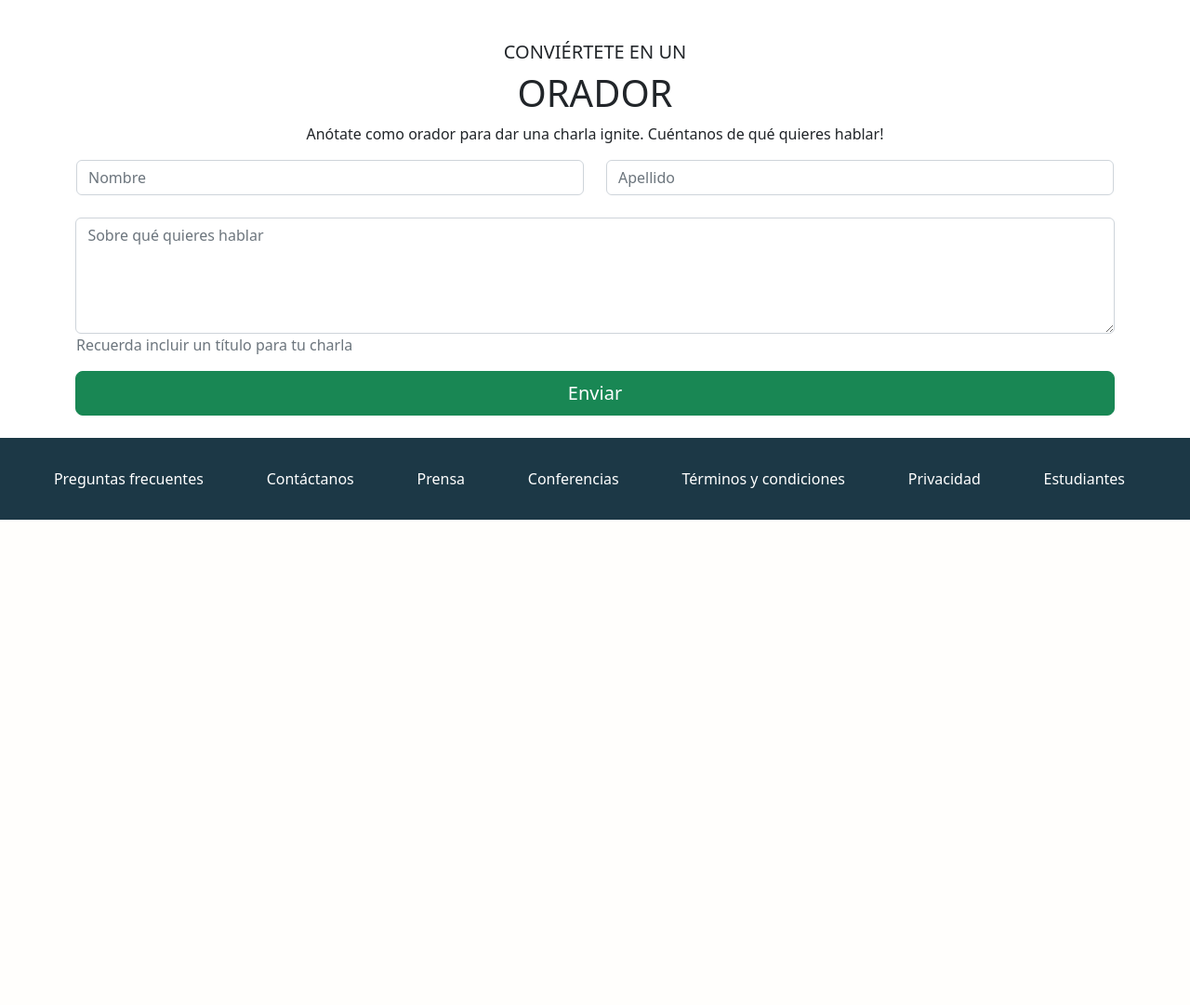
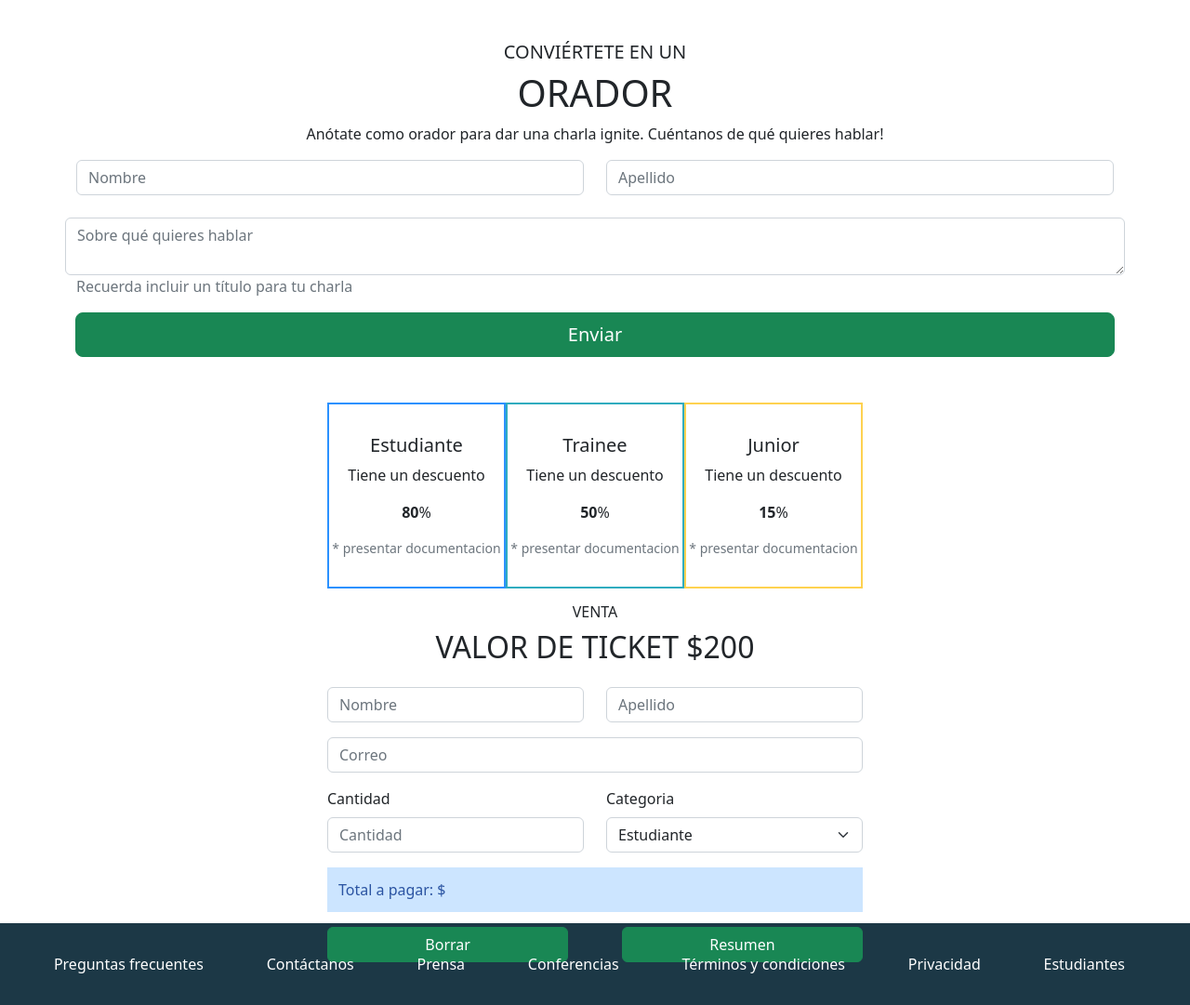
Before and after one commit to XabierGallardo/PHP-Exercices, a PHP site: page /FullStack-PHP-CAC/TP3_IntegradorFront/index.html in a window 1280 px wide. Shown: the part 2819-3900 px from the top of the page at 93% size. Before the commit the page ends 3378 px from the top, so only its background shows below. Run offline with PHP 8.4, Linux system fonts and the light colour scheme.

Commit message:
Added Tickets app, completed TP Integrador JavaScript II

```diff
--- a/FullStack-PHP-CAC/TP3_IntegradorFront/estilos.css
+++ b/FullStack-PHP-CAC/TP3_IntegradorFront/estilos.css
@@ -113,6 +113,58 @@
     text-decoration-style: dotted;
 }
 
+/* Bloque 5 Tickets*/
+#tickets {
+    display: flex;
+    flex-direction: column;
+    align-items: center;
+    height: 70vh;
+    margin-top: 2%;
+}
+#tickets_botones-general {
+    display: flex;
+    width: 45%;
+    justify-content: space-around;
+    align-items: center;
+}
+
+#tickets_botones-general span {
+    font-weight: bold;
+}
+
+.tickets_boton {
+    display: flex;
+    flex-direction: column;
+    justify-content: center;
+    align-items: center;
+    height: 200px;
+    width: 200px;
+}
+
+#tickets_botones1 { border: 2px solid #2b91ff;}
+#tickets_botones2 { border: 2px solid #30acbf;}
+#tickets_botones3 { border: 2px solid #fed250;}
+
+
+
+#tickets_formulario-general {
+    width: 45%;
+}
+
+#tickets_formulario-botones input {
+    width: 45%;
+}
+
+.formulario-intro { text-align: center;}
+
+.formulario-resultado {
+    background-color: #cce5ff;
+    color: #2b54a2;
+    width: 96%;
+    padding: 2%;
+    margin-top: 5px;
+    margin: 0 auto;
+}
 
 
 /* Footer */
--- a/FullStack-PHP-CAC/TP3_IntegradorFront/index.html
+++ b/FullStack-PHP-CAC/TP3_IntegradorFront/index.html
@@ -28,19 +28,19 @@
             </li>
 
             <li class="nav-item">
-                <a class="nav-link text-muted" href="#">Los oradores</a>
+                <a class="nav-link text-muted" href="#oradores">Los oradores</a>
             </li>
 
             <li class="nav-item">
-                <a class="nav-link text-muted" href="#">El lugar y la fecha</a>
+                <a class="nav-link text-muted" href="#bsas">El lugar y la fecha</a>
             </li>
 
             <li class="nav-item">
-                <a class="nav-link text-muted" href="#">Conviértete en orador</a>
+                <a class="nav-link text-muted" href="#formulario">Conviértete en orador</a>
             </li>
 
             <li class="nav-item">
-                <a class="nav-link text-success" href="#">Comprar tickets</a>
+                <a class="nav-link text-success" href="#tickets">Comprar tickets</a>
             </li>
         </ul>
     </div>
@@ -120,7 +120,7 @@
 
 
     <!-- Bloque 4 Formulario -->
-    <div class="container pt-4 pb-4" id="oradores">
+    <div class="container pt-4 pb-4" id="formulario">
         <div class="container oradores-presentacion">
             <h5>CONVIÉRTETE EN UN</h5>
             <h1>ORADOR</h1>
@@ -146,6 +146,82 @@
             </div>
         </form>
     </div>
+
+
+
+
+    <!--Bloque 5 Tickets-->
+    <div id="tickets">
+
+        <div id="tickets_botones-general">
+
+            <div id="tickets_botones1" class="tickets_boton">
+                <h5>Estudiante</h5>
+                <p>Tiene un descuento</p>
+                <p><span id="tickets_botones-precio1">80</span>%</p>
+                <small class="text-secondary">* presentar documentacion</small>
+            </div>
+
+            <div id="tickets_botones2" class="tickets_boton">
+                <h5>Trainee</h5>
+                <p>Tiene un descuento</p>
+                <p><span id="tickets_botones-precio2">50</span>%</p>
+                <small class="text-secondary">* presentar documentacion</small>
+            </div>
+
+            <div id="tickets_botones3" class="tickets_boton">
+                <h5>Junior</h5>
+                <p>Tiene un descuento</p>
+                <p><span id="tickets_botones-precio3">15</span>%</p>
+                <small class="text-secondary">* presentar documentacion</small>
+            </div>
+        </div>
+
+        <div id="tickets_formulario-general" class="pt-3">
+            <p class="formulario-intro h6">VENTA</p>
+            <p class="formulario-intro h2">VALOR DE TICKET $200</p>
+            <form>
+                <div class="row d-flex justify-content-between">
+
+                    <div class="col pt-3">
+                        <input type="text" class="form-control" placeholder="Nombre" name="nombre">
+                    </div>
+
+                    <div class="col pt-3">
+                        <input type="text" class="form-control" placeholder="Apellido" name="apellido">
+                    </div>
+
+
+                    <div class="pt-3">
+                        <input type="email" class="form-control" placeholder="Correo" name="correo">
+                    </div>
+
+                    <div class="col pt-3 pb-3">
+                        <label for="cantidad" class="form-label">Cantidad</label>
+                        <input type="number" class="form-control" placeholder="Cantidad" id="cantidad" name="cantidad">
+                    </div>
+
+                    <div class="col pt-3 pb-3">
+                        <label for="categoria" class="form-label">Categoria</label>
+                        <select class="form-select" id="categoria_select">
+                            <option>Estudiante</option>
+                            <option>Trainee</option>
+                            <option>Junior</option>
+                        </select>
+                    </div>
+
+                    <p class="formulario-resultado">Total a pagar: <span id="tickets_formulario-resultado"></span>$</p>
+
+                    <div id="tickets_formulario-botones" class="d-flex justify-content-between pt-3">
+                        <input type="reset" class="btn btn-success" value="Borrar">
+                        <input type="button" id="tickets_formulario-resumen" class="btn btn-success" value="Resumen">
+                    </div>
+                </div>
+            </form>
+        </div>
+    </div>
+
+
 
     <!-- Footer -->
     <footer class="container-fluid row p-4" id="mifooter">
@@ -181,6 +257,6 @@
         </ul>
     </footer>
 
-
+    <script src="integrador2.js"></script>
 </body>
 </html>
--- /dev/null
+++ b/FullStack-PHP-CAC/TP3_IntegradorFront/integrador2.js
@@ -0,0 +1,35 @@
+let btn_resumen = document.getElementById("tickets_formulario-resumen");
+let input_cantidad = document.getElementById("cantidad");
+let input_categoria = document.getElementById("categoria_select");
+let formulario_resultado = document.getElementById("tickets_formulario-resultado");
+let valor_ticket = 200;
+let valor_final = 0;
+
+btn_resumen.addEventListener("click", resumenTickets);
+
+function resumenTickets() {
+
+    cantidad_tickets = parseInt(input_cantidad.value);
+    valor_categoria = input_categoria.value;
+
+    switch(valor_categoria) {
+        case "Estudiante":
+            valor_final = (valor_ticket - (valor_ticket * 80) / 100) * cantidad_tickets;
+            break;
+
+        case "Trainee":
+            valor_final = (valor_ticket - (valor_ticket * 50) / 100) * cantidad_tickets;
+            break;
+
+        case "Junior":
+            valor_final = (valor_ticket - (valor_ticket * 15) / 100) * cantidad_tickets;
+            break;
+
+        default:
+            console.log("Categoria no especificada!")
+    }
+
+    formulario_resultado.innerHTML = valor_final;
+
+    //console.log(typeof(cantidad_tickets))
+}
```
